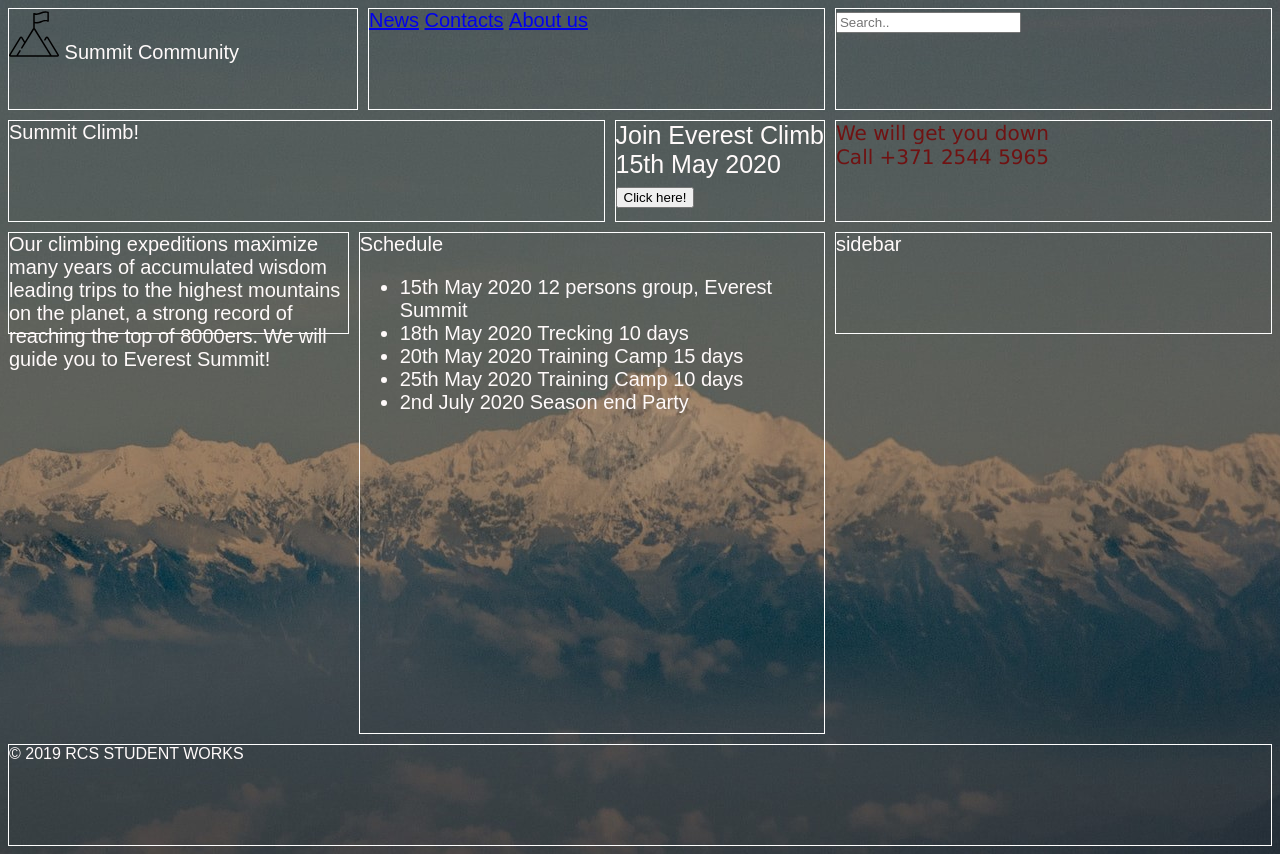
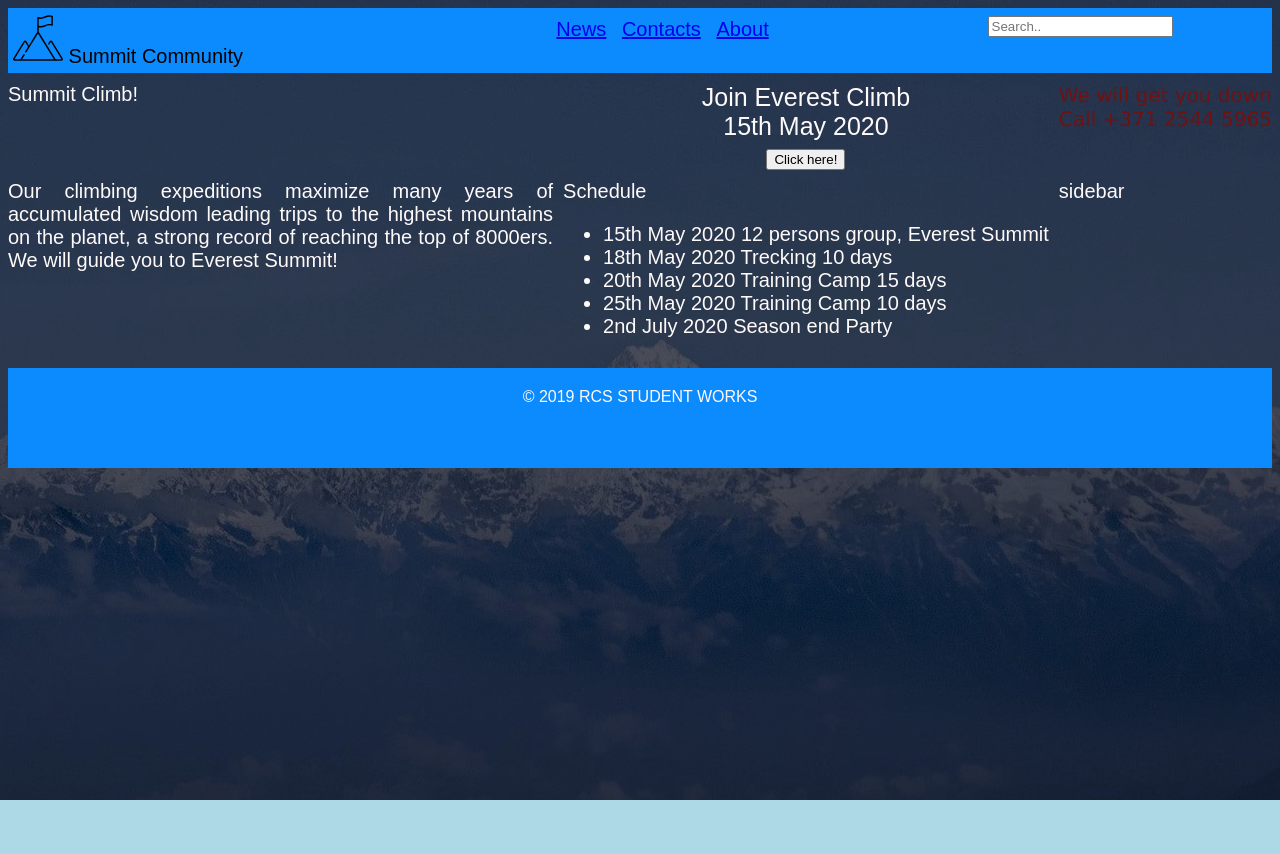
Before and after one commit to erukmanis/homework-grid, a plain HTML site: page index.html in a window 1280 px wide. After the commit the page ends 800 px from the top, so only its background shows below. Drawn offline with Linux system fonts and the light colour scheme.

Commit message:
colors finalised

```diff
--- a/index.html
+++ b/index.html
@@ -19,7 +19,7 @@
             <ul>
                 <li><a href="#news">News</a></li>
                 <li><a href="#contact">Contacts</a></li>
-                <li><a href="#about">About us</a></li>
+                <li><a href="#about">About</a></li>
             </ul>
         </nav>
         <div class="top tools"><input type="text" placeholder="Search.."></div>
--- a/style.css
+++ b/style.css
@@ -1,6 +1,6 @@
 body {
 
-    background: lightblue url("style/images/everest1.jpg") no-repeat fixed center;
+    background: lightblue url("style/images/everest3.jpg") no-repeat fixed center;
     color: snow;
     font-family: sans-serif;
     }
@@ -10,30 +10,30 @@ h1 {
 }
 
 
-.top {
-
-    border: white solid 1px;
-
-}
 
 
 .top.globalnav ul{
     margin: 0;
     padding: 0;
 
+
+
 }
 .top.globalnav li{
     display: inline;
+    padding: 5px;
+
 }
 
 
-.middle {
-    border: white solid 1px;
-}
+
 
 footer {
-    border: white solid 1px;
-    height: 100px;
+
+    height: 60px;
+    padding: 20px;
+    text-align:center;
+    background-color:rgb(12,139,254)
 }
 
 .headercontent {
@@ -48,6 +48,7 @@ footer {
     "br br br br"
     "gn gn ts ts";
     margin-bottom: 10px;
+    background-color: rgb(12,139,254)
 
 
 }
@@ -62,16 +63,22 @@ footer {
 
     grid-area: br;
     font-size: 20px;
+    padding:5px;
+    color: black;
 }
 .globalnav {
 
+    grid-area: gn;
+    text-align: center;
+    padding: 10px;
 
-    grid-area: gn;
 }
 
 .tools {
 
     grid-area: ts;
+    text-align: center;
+    padding: 5px;
 }
 
 .middlecontent {
@@ -107,6 +114,7 @@ footer {
 }
 .articlefeature {
     grid-area: af;
+    text-align: justify;
 
 }
 .addy {
@@ -127,14 +135,17 @@ footer {
 
 button:hover {
     animation-name: buttonchange;
-    animation-duration: 500ms;
-  }
+    animation-duration: 2000ms;
+
+
+}
 
 @keyframes buttonchange {
   100% {
-    background-color: #4791d0;
+    background-color: rgb(255, 134, 134);
   }
 }
+
 
 
 
@@ -144,46 +155,53 @@ button:hover {
     @media only screen and (min-width: 576px) {
 
         .top {
-            height: 100px;
+            height: auto;
                    }
 
-        .middle {
-            height: 100px;
 
+
+                .middle.herocall {
+                    height: auto;
+                    text-align: center;
+                    padding: 90px;
                 }
 
+
         .articlefeature, .addy{
-            height:200px;
+            height:auto;
         }
 
         .middle.articlelisting {
-            height:500px;
+            height:auto;
         }
-
 
         .headercontent {
 
-            grid-template-columns: auto auto auto auto auto auto auto auto auto 100px 100px 100px;
+            grid-template-columns: auto auto auto;
             grid-template-rows: auto;
             grid-template-areas:
-            "br br br gn gn gn gn gn gn ts ts ts";
-
+            "br gn ts";
 
         }
 
 
         .middlecontent {
 
-            grid-template-columns: auto auto auto auto auto auto auto auto auto 100px 100px 100px;
+            grid-template-columns: auto auto;
             grid-template-rows: auto auto auto auto auto;
             grid-template-areas:
-            "hf hf hf hf hf hf hf hf hf hf hf hf"
-            "hc hc hc hc hc hc hc hc hc hc hc hc"
-            "af af af af af af af af af ay ay ay"
-            "al al al al al al al al al al al al"
-            "sb sb sb sb sb sb sb sb sb sb sb sb";
+            "hf hf"
+            "hc hc"
+            "af ay"
+            "al al"
+            "sb sb";
 
             }
+
+        .brand {
+            white-space: nowrap;
+        }
+
 
     }
 
@@ -204,13 +222,9 @@ button:hover {
 
         footer {
             border: none;
-            background-color: rgb(92, 92, 255);
+
 
         }
-
-
-
-
 
 
         .top {
@@ -252,7 +266,8 @@ button:hover {
         grid-template-areas:
         "br br br br"
         "gn gn ts ts";
-        background-color: rgb(92, 92, 255);
+
+        ;
         }
 
 
@@ -279,24 +294,31 @@ button:hover {
 
 
 
-                grid-template-columns: auto auto auto auto auto auto auto auto auto 11% 11% 11%;
+                grid-template-columns: auto auto auto;
                 grid-template-rows: auto;
                 grid-template-areas:
-                "br br br gn gn gn gn gn gn ts ts ts";
+                "br gn ts";
 
             }
 
 
             .middlecontent {
 
-                grid-template-columns: auto auto auto auto auto auto auto auto auto 11% 11% 11%;
+                grid-template-columns: auto auto auto;
                 grid-template-rows: auto auto;
                 grid-template-areas:
-                "hf hf hf hf hf hf hc hc hc ay ay ay"
-                "af af af al al al al al al sb sb sb";
+                "hf hc ay"
+                "af al sb";
 
                 }
             .middle {
-                height: 100px;
+                height: auto;
             }
+
+            .middle.herocall {
+                height: auto;
+                text-align: center;
+                padding: 0px;
+
+
         }
```
Also changed, not shown: style/images/everest2.jpg (added), style/images/everest3.jpg (added).
